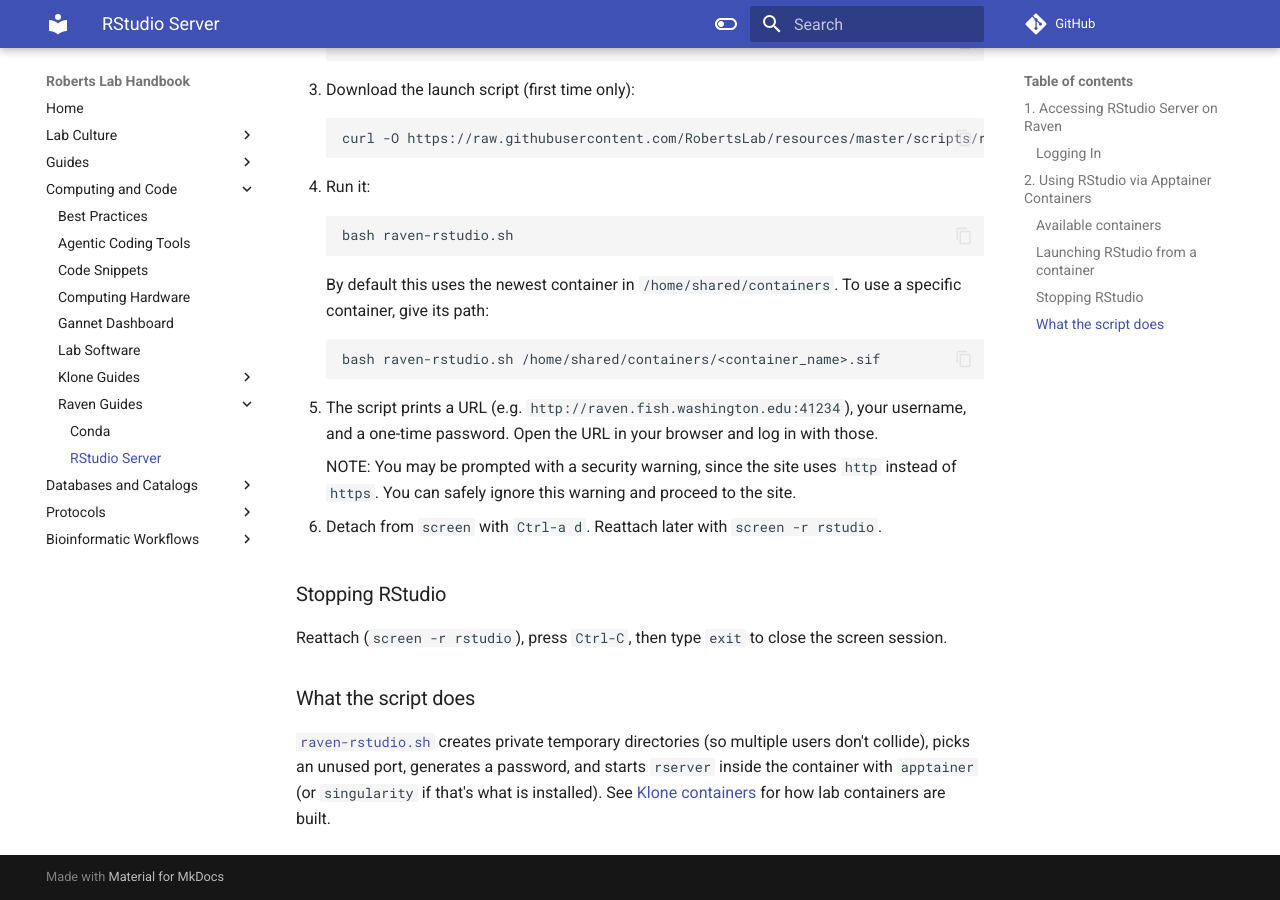
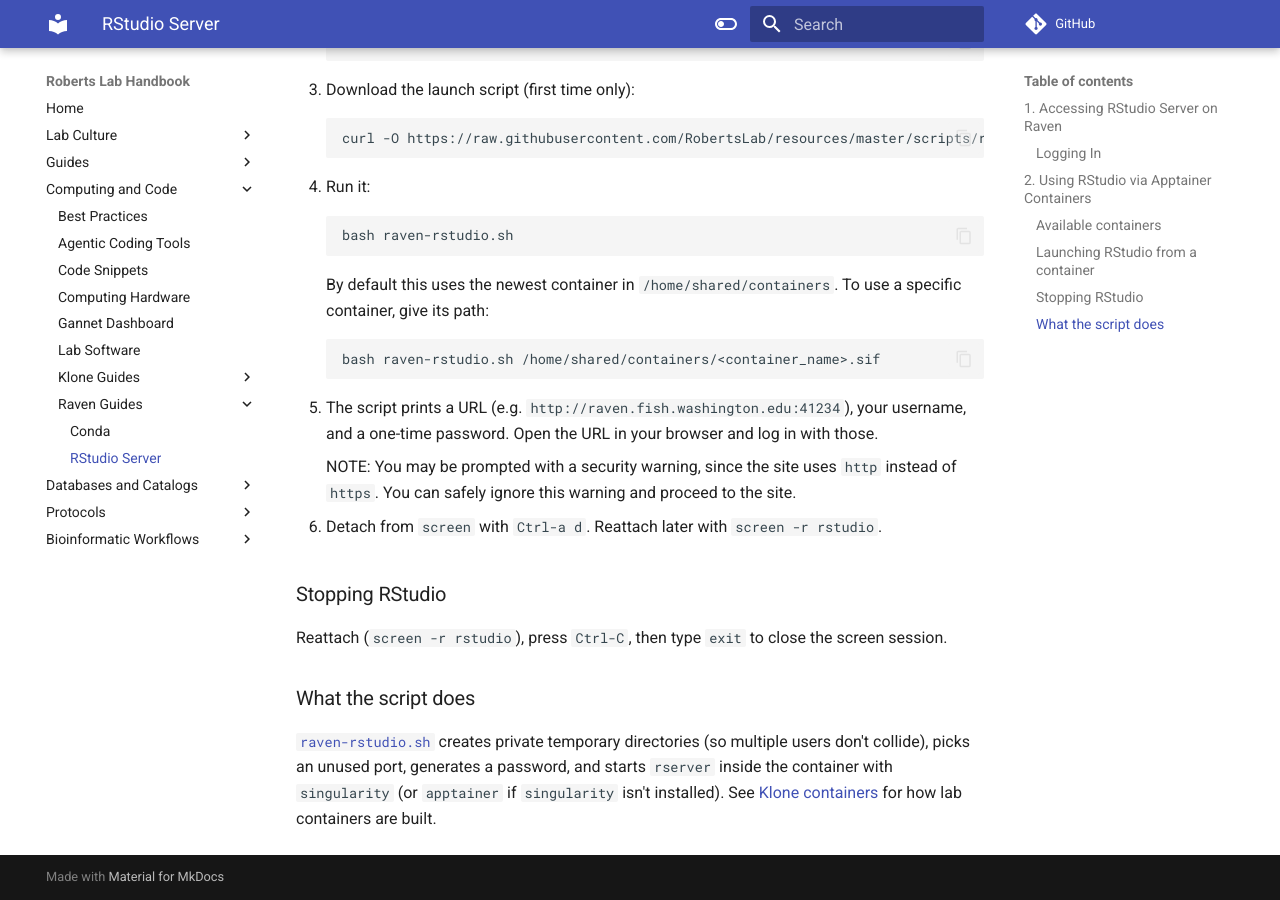
Before and after one commit to RobertsLab/resources, an MkDocs documentation site: the page built from docs/raven_RStudio-Server.md, in a window 1280 px wide and 900 px high, scrolled down 1186 px. Built offline with MkDocs 1.6.1 and Material for MkDocs 9.7.7, drawn with Linux system fonts in a browser that asks for light colours; comment, search, counter and statistics services are not loaded.

Commit message:
raven-rstudio.sh: prefer singularity over apptainer
Unprivileged apptainer fails on Raven (Ubuntu 24.04 AppArmor restricts
user namespaces); singularity works. Export env vars with both prefixes.

Co-Authored-By: Claude Opus 5.5 <noreply@anthropic.com>

```diff
--- a/docs/raven_RStudio-Server.md
+++ b/docs/raven_RStudio-Server.md
@@ -76,4 +76,4 @@ Reattach (`screen -r rstudio`), press `Ctrl-C`, then type `exit` to close the sc
 
 ### What the script does
 
-[`raven-rstudio.sh`](https://github.com/RobertsLab/resources/blob/master/scripts/raven-rstudio.sh) creates private temporary directories (so multiple users don't collide), picks an unused port, generates a password, and starts `rserver` inside the container with `apptainer` (or `singularity` if that's what is installed). See [Klone containers](klone_containers.md) for how lab containers are built.
+[`raven-rstudio.sh`](https://github.com/RobertsLab/resources/blob/master/scripts/raven-rstudio.sh) creates private temporary directories (so multiple users don't collide), picks an unused port, generates a password, and starts `rserver` inside the container with `singularity` (or `apptainer` if `singularity` isn't installed). See [Klone containers](klone_containers.md) for how lab containers are built.
```
Also changed, not shown: 1 other file.
